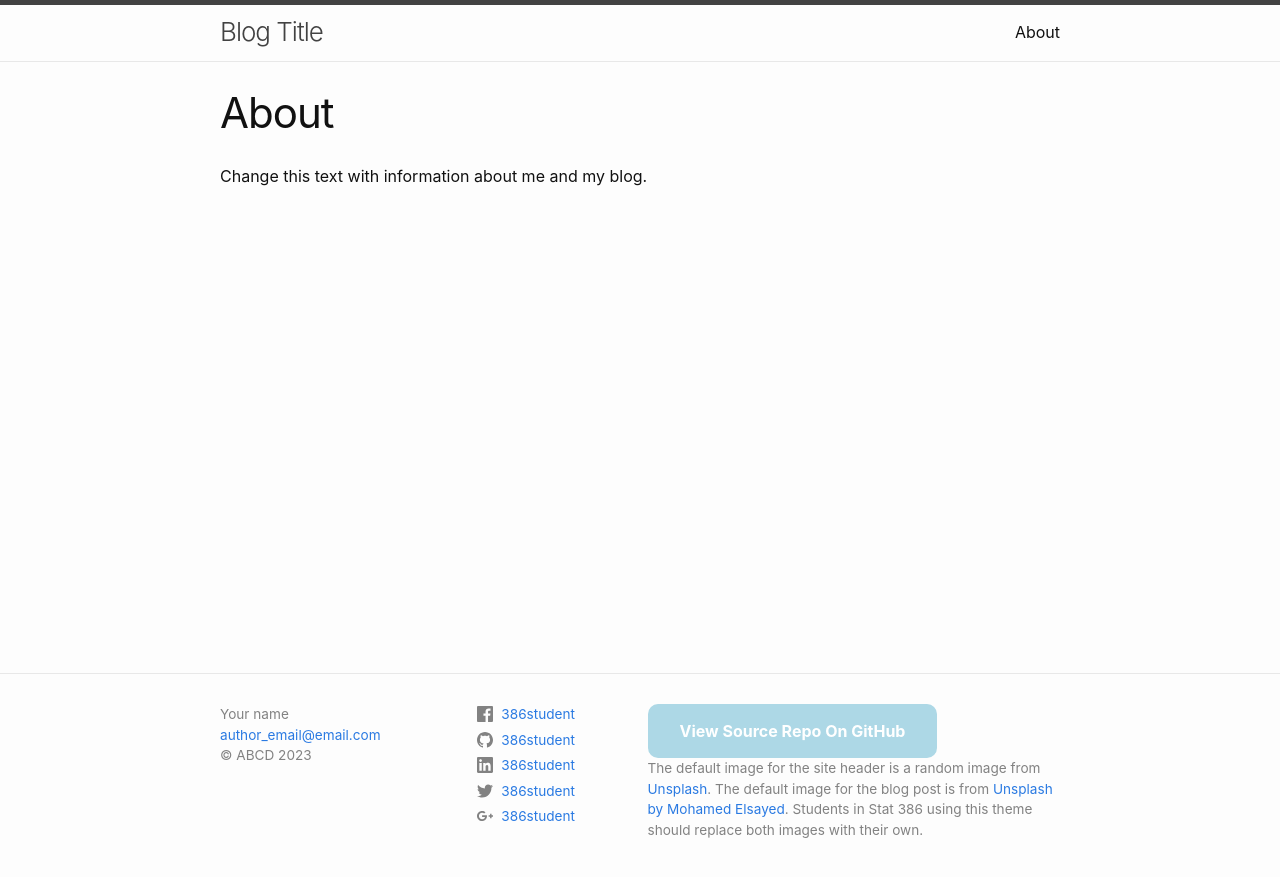
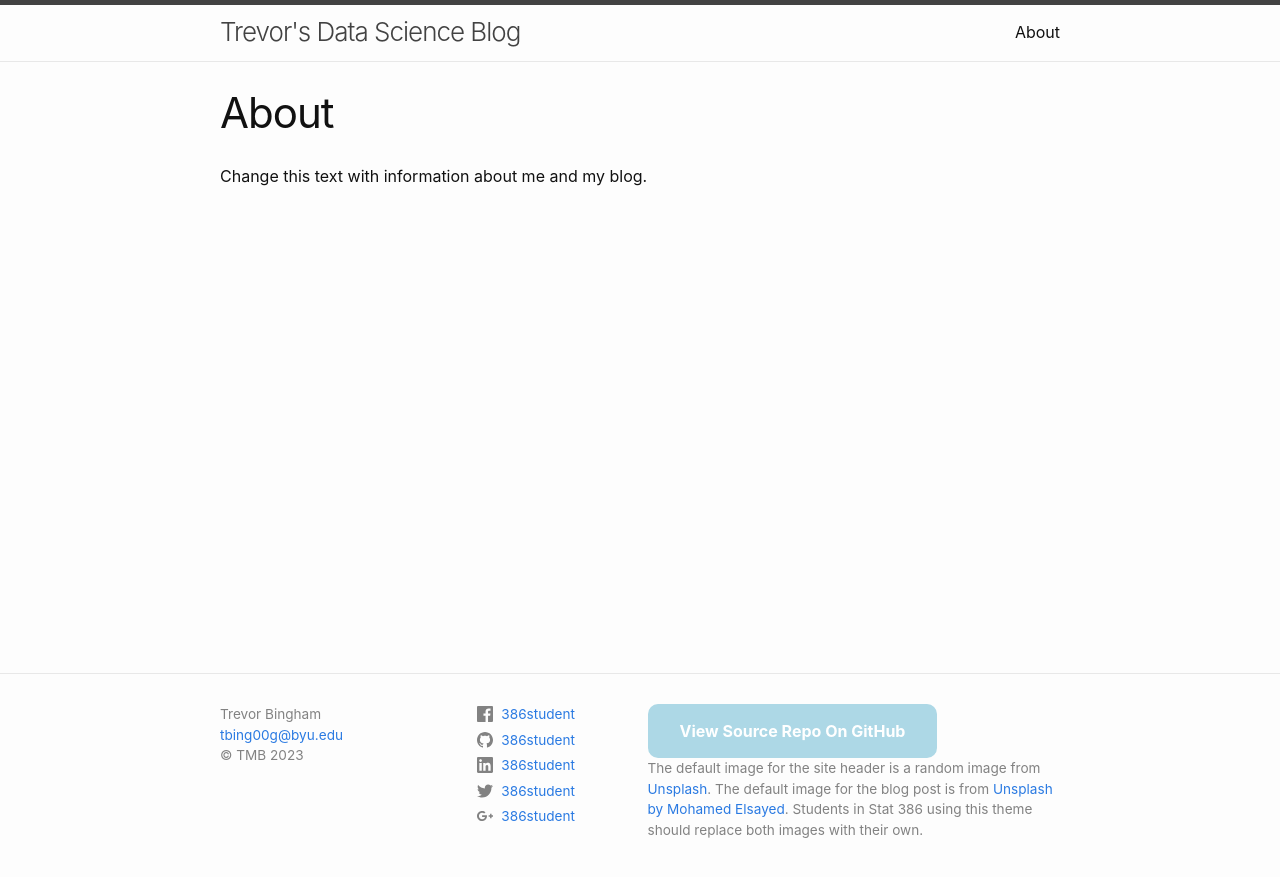
Before and after one commit to trevor-bingham99/trevor-bingham99.github.io, a Jekyll site: the page built from about.markdown, in a window 1280 px wide. Shown: the top 877 px of the page. Built offline with Jekyll 4.4.1, drawn with Linux system fonts in a browser that asks for light colours.

Commit message:
change config file

```diff
--- a/_config.yml
+++ b/_config.yml
@@ -18,14 +18,14 @@
 # You can create any custom variable you would like, and they will be accessible
 # in the templates via {{ site.myvariable }}.
 
-title: Blog Title
-email: author_email@email.com
-description: "Change the description so that it describes your blog"
-baseurl: "/stat386-blog-theme" # the name of the repository
-url: "https://esnt.github.io" #  change this to "https://<your-github-username>.github.io"
+title: Trevor's Data Science Blog
+email: tbing00g@byu.edu
+description: "Blog about stuff"
+baseurl:  # the name of the repository
+url: "https://trevor-bingham99.github.io" #  change this to "https://<your-github-username>.github.io"
 image: https://source.unsplash.com/random
-author: Your name
-copyright: ABCD # Your initials or what you want the copyright to be.  Leave empty for no copyright
+author: Trevor Bingham
+copyright: TMB # Your initials or what you want the copyright to be.  Leave empty for no copyright
 footer_description: 'The default image for the site header is a random image from
         <a href="https://source.unsplash.com/random" target="_blank"> Unsplash</a>.
         The default image for the blog post is from
```
